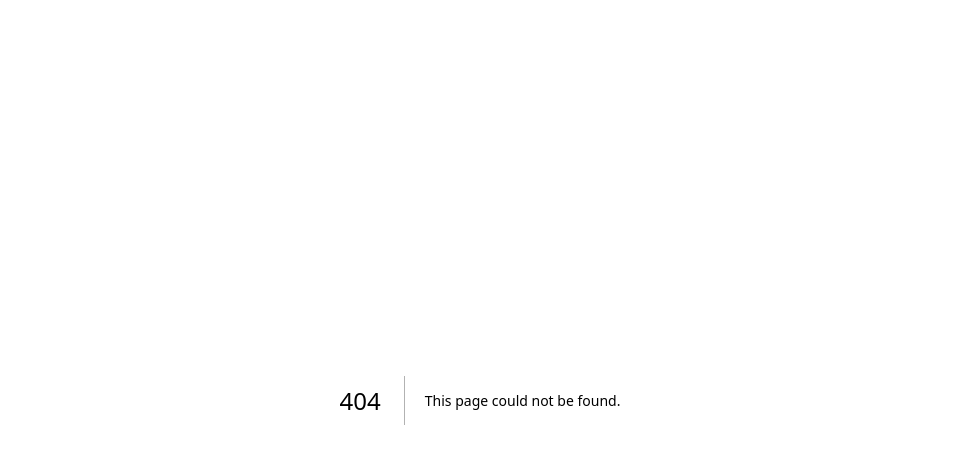
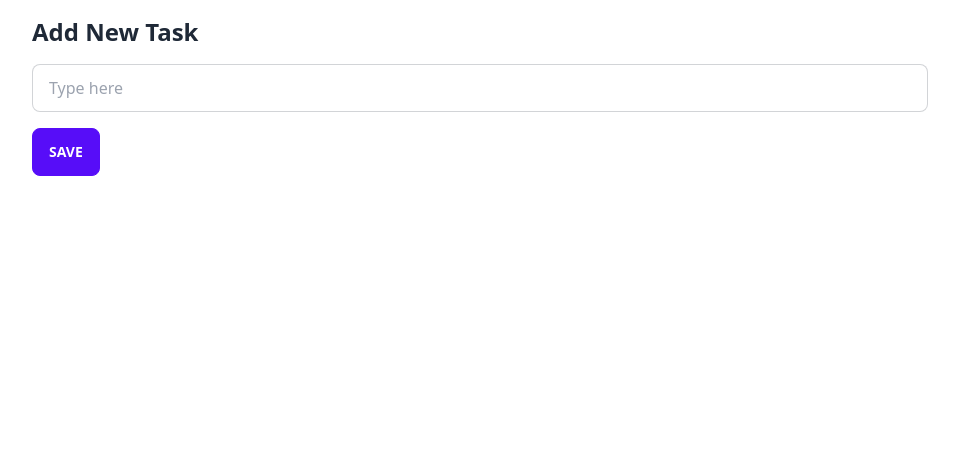
Before and after one commit to OwenChen1103/Simple-TodoApp, a Next.js app: page /add-task in a window 1280 px wide. Before the commit this address had no page. Shown: the top 464 px of the page, without its empty margins (160-1119 px from the left). Built offline with nearby package versions, Linux system fonts and the light colour scheme.

Commit message:
Click add todo to the new page

```diff
--- /dev/null
+++ b/app/add-task/page.tsx
@@ -0,0 +1,37 @@
+"use client";
+
+import { useState, FormEventHandler } from "react";
+import { useRouter } from "next/navigation";
+import { addTodo } from "@/api";
+import { v4 as uuidv4 } from "uuid";
+
+const AddTaskPage = () => {
+  const router = useRouter();
+  const [newTaskValue, setNewTaskValue] = useState("");
+
+  const handleSubmit: FormEventHandler<HTMLFormElement> = async (e) => {
+    e.preventDefault();
+    await addTodo({ id: uuidv4(), text: newTaskValue });
+    router.push("/");
+  };
+
+  return (
+    <main className="max-w-4xl mx-auto mt-4">
+      <h1 className="text-2xl font-bold mb-4">Add New Task</h1>
+      <form onSubmit={handleSubmit}>
+        <input
+          type="text"
+          value={newTaskValue}
+          onChange={(e) => setNewTaskValue(e.target.value)}
+          placeholder="Type here"
+          className="input input-bordered w-full mb-4"
+        />
+        <button type="submit" className="btn btn-primary">
+          Save
+        </button>
+      </form>
+    </main>
+  );
+};
+
+export default AddTaskPage;
--- a/app/components/AddTask.tsx
+++ b/app/components/AddTask.tsx
@@ -1,46 +1,15 @@
 "use client"
 
-import {AiOutlinePlus} from 'react-icons/ai'
-import Modal from './Modal';
-import { FormEventHandler, useState } from 'react';
-import { addTodo } from '@/api';
-import { useRouter } from 'next/navigation';
-import { v4 as uuidv4 } from 'uuid';
+import Link from 'next/link';
 
 const AddTask = () => {
-    const router = useRouter();
-    const [modalOpen, setModalOpen] = useState<boolean>(false);
-    const [newTaskValue, setNewTaskValue] = useState<string>("");
-    const handleSubmitNewTodo : FormEventHandler<HTMLFormElement> = async (e) => {
-        e.preventDefault();
-        await addTodo({id: uuidv4(), text: newTaskValue});
-        setNewTaskValue("");
-        setModalOpen(false);
-        router.refresh();
-    }
     return (
         <div>
-            <button onClick={()=>setModalOpen(true)} className="btn btn-primary w-full">
-                ADD NEW TASK
-            <AiOutlinePlus className='ml-2' size={18}></AiOutlinePlus>
-            </button>
-            <Modal modalOpen={modalOpen} setModalOpen={setModalOpen}>
-                <form onSubmit={handleSubmitNewTodo}>
-                    <h3 className='text-lg font-bold'>
-                        Add new task
-                    </h3>
-                    <div className='modal-action'>
-                        <input
-                        type="text"
-                        onChange={(e)=>setNewTaskValue(e.target.value)}
-                        value={newTaskValue}
-                        placeholder='Type here'
-                        className='input input-bordered w-full'
-                        />
-                        <button type='submit' className='btn'>Submit</button>
-                    </div>
-                </form>
-            </Modal>
+            <Link href="/add-task">
+                <button className="btn btn-primary w-full">
+                    ADD NEW TASK
+                </button>
+            </Link>
         </div>
     )
 }
--- a/data/todos.json
+++ b/data/todos.json
@@ -7,6 +7,10 @@
     {
       "id": "5e54b775-2678-49e3-b116-9bcd8846840a",
       "text": "Third todo"
+    },
+    {
+      "id": "455cb1a4-e838-4989-adf9-0bc13e581fb5",
+      "text": "123"
     }
   ]
 }
```
